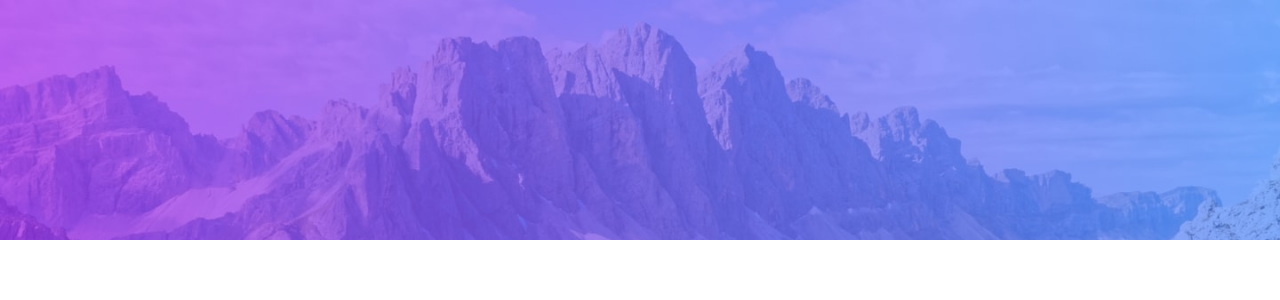
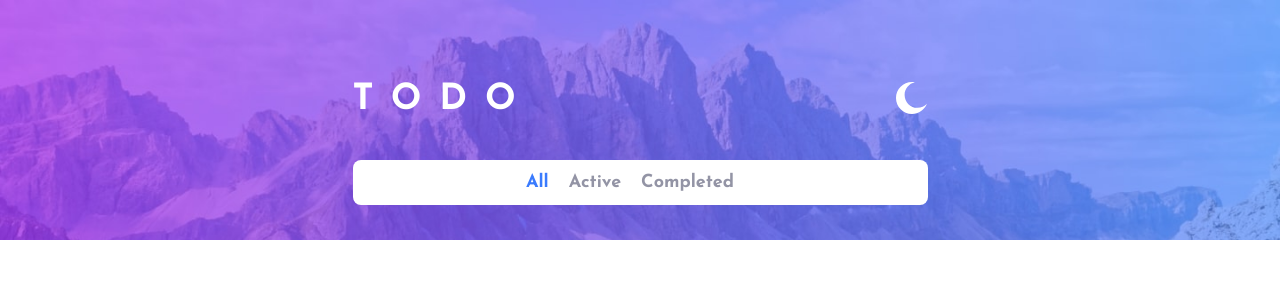
Before and after one commit to jorge933/todo-app-angular, an Angular app: page / in a window 1280 px wide. Shown: the top 300 px of the page. Built offline with nearby package versions, Linux system fonts and the light colour scheme.

Commit message:
✨ feat: Add a class to the element that was clicked

```diff
--- a/src/app/app.component.html
+++ b/src/app/app.component.html
@@ -1,2 +1,11 @@
 <div class="img-bg"></div>
-<todo-tasks></todo-tasks>
+<div class="container">
+  <header>
+    <h1>TODO</h1>
+    <div class="dark-mode">
+      <img src="./../assets/icons/icon-moon.svg" alt="dark-mode" />
+    </div>
+  </header>
+  <todo-tasks></todo-tasks>
+  <todo-filter></todo-filter>
+</div>
--- a/src/app/app.component.scss
+++ b/src/app/app.component.scss
@@ -7,15 +7,14 @@ body {
   background: $very-light-gray;
 }
 
+body.dark {
+  background: $very-dark-blue;
+}
+
 :host {
   display: flex;
   justify-content: center;
 }
-
-body.dark {
-  background: $very-dark-blue;
-}
-
 .img-bg {
   position: absolute;
   top: 0;
@@ -24,22 +23,28 @@ body.dark {
   background-size: cover;
   background-repeat: no-repeat;
   height: 35%;
-  width: 100%;
+  width: 100vw;
 }
 
 .img-bg.dark {
   background-image: url("./../assets/images/bg-mobile-dark.jpg");
 }
 
+.container {
+  display: flex;
+  flex-direction: column;
+  align-items: center;
+  position: relative;
+  width: 625px;
+  padding: 0px 25px;
   header {
     position: relative;
     display: flex;
     justify-content: space-between;
     align-items: center;
     height: 120px;
-  width: 625px;
+    width: 100%;
     background: transparent;
-  padding: 0px 25px;
     margin-top: 5vh;
     h1 {
       font-family: "Josefin Sans";
@@ -53,6 +58,7 @@ header {
       height: 24px;
     }
   }
+}
 
 @media (min-width: 600px) {
   .img-bg {
@@ -63,6 +69,7 @@ header {
   .img-bg.dark {
     background-image: url("./../assets/images/bg-desktop-dark.jpg");
   }
+  .container {
     header {
       h1 {
         font-size: 36px;
@@ -74,3 +81,4 @@ header {
       }
     }
   }
+}
--- a/src/app/components/filter/filter.component.html
+++ b/src/app/components/filter/filter.component.html
@@ -1 +1,5 @@
-<p>filter works!</p>
+<label class="active" (click)="activeElement($event)">All</label>
+
+<label (click)="activeElement($event)">Active</label>
+
+<label (click)="activeElement($event)">Completed</label>
--- a/src/app/components/filter/filter.component.scss
+++ b/src/app/components/filter/filter.component.scss
@@ -0,0 +1,25 @@
+$bright-blue: hsl(220, 98%, 61%);
+$dark-grayish-blue: hsl(236, 9%, 61%);
+$white: hsl(0, 0%, 100%);
+
+:host {
+  position: relative;
+  display: flex;
+  justify-content: center;
+  align-items: center;
+  font-family: "Josefin Sans", sans-serif;
+  width: 100%;
+  color: $dark-grayish-blue;
+  background: $white;
+  font-weight: 700;
+  font-size: 18px;
+  height: 45px;
+  border-radius: 8px;
+  label {
+    margin-right: 20px;
+    cursor: pointer;
+    &.active {
+      color: $bright-blue;
+    }
+  }
+}
--- a/src/app/components/filter/filter.component.ts
+++ b/src/app/components/filter/filter.component.ts
@@ -1,15 +1,19 @@
-import { Component, OnInit } from '@angular/core';
+import { Component, ElementRef } from '@angular/core';
 
 @Component({
   selector: 'todo-filter',
   templateUrl: './filter.component.html',
-  styleUrls: ['./filter.component.scss']
+  styleUrls: ['./filter.component.scss'],
 })
-export class FilterComponent implements OnInit {
+export class FilterComponent {
+  constructor(private hostElement: ElementRef) {}
 
-  constructor() { }
-
-  ngOnInit(): void {
+  activeElement(event: Event) {
+    [...this.hostElement.nativeElement.children].forEach(
+      (element: HTMLLabelElement) => {
+        element.classList.remove('active');
+      }
+    );
+    (event.target as HTMLLabelElement).classList.add('active');
   }
-
 }
--- a/src/styles.scss
+++ b/src/styles.scss
@@ -3,6 +3,7 @@
 html,
 body {
   height: 100%;
+  user-select: none;
 }
 body {
   margin: 0;
```
Lines whose indentation alone changed are shown as unchanged.
